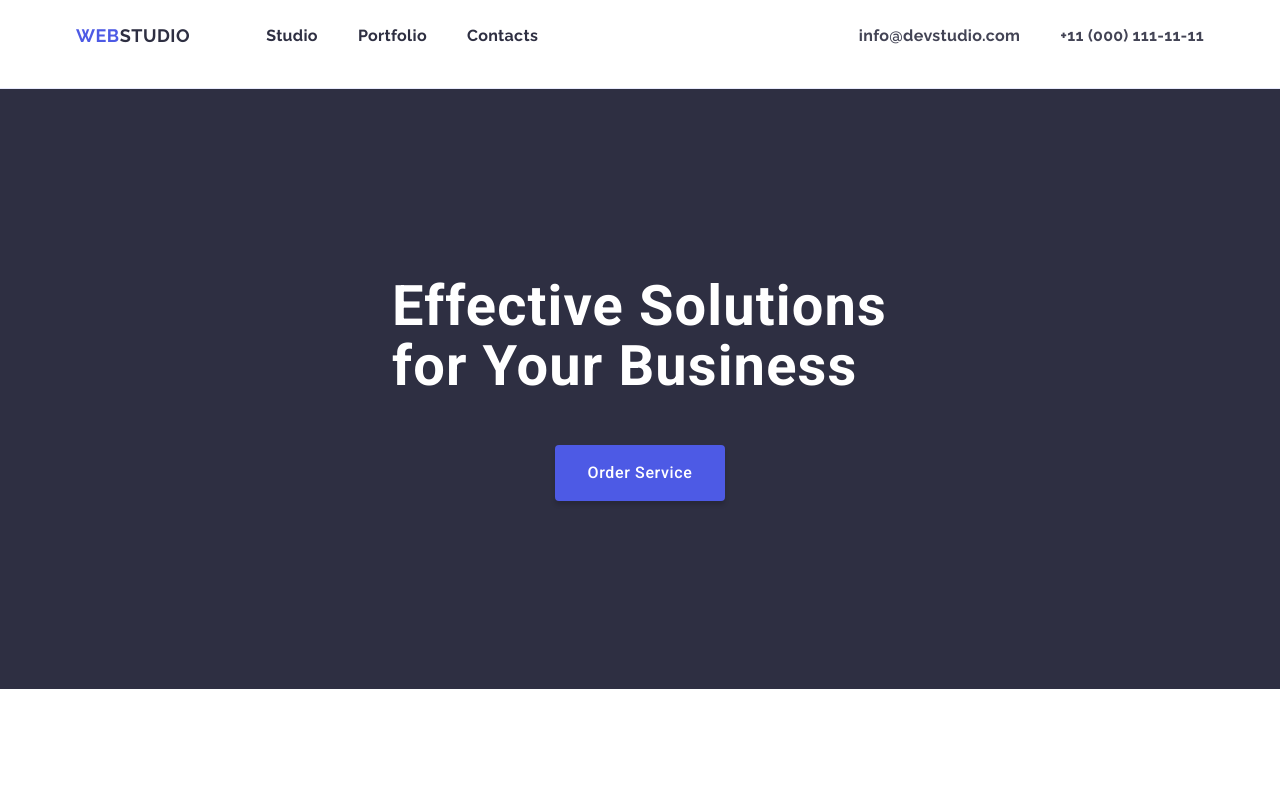
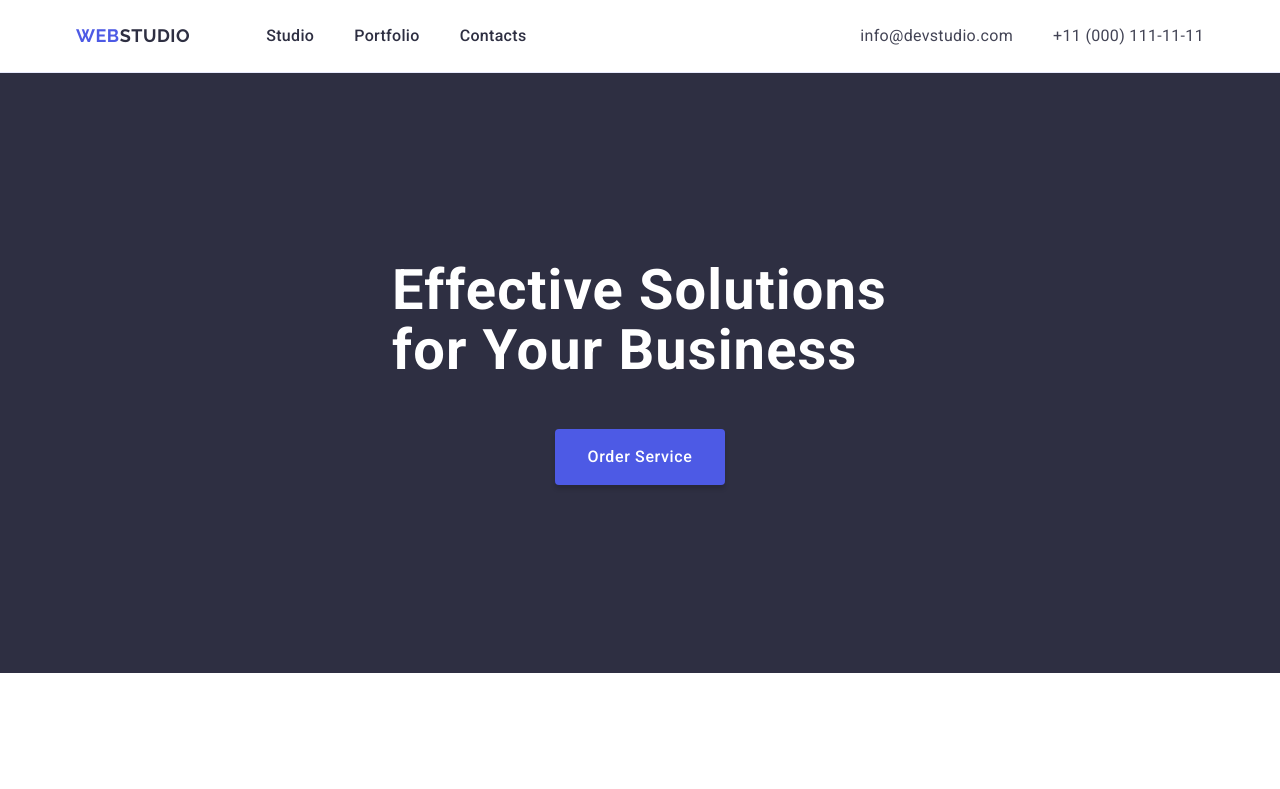
Before and after one commit to ihorborys/goit-markup-hw-03, a plain HTML site: page index.html in a window 1280 px wide. Shown: the top 789 px of the page. Drawn offline with nearby package versions, Linux system fonts and the light colour scheme.

Commit message:
Deleted: .container a, font-family in header, added: margin-top in footer-p, inline-block in logo

```diff
--- a/css/styles.css
+++ b/css/styles.css
@@ -66,7 +66,6 @@ body {
 
 /*header*/
 .header {
-    font-family: var(--second-family), sans-serif;
     color: var(--iris);
     border-bottom: 1px solid var(--cornflower);
     background-color: var(--white);
@@ -74,7 +73,6 @@ body {
 
 .header .container {
     display: flex;
-    /*justify-content: space-between;*/
     align-items: center;
 }
 
@@ -96,6 +94,8 @@ body {
     letter-spacing: 0.03em;
     text-transform: uppercase;
     color: var(--iris);
+    display: inline-block;
+    /*margin-bottom: 16px;*/
     margin-right: 76px;
 }
 
@@ -183,7 +183,7 @@ body {
     font-size: 56px;
     line-height: 1.07;
     letter-spacing: 0.02em;
-    padding-bottom: 48px;
+    margin-bottom: 48px;
     max-width: 496px;
 }
 
@@ -326,11 +326,6 @@ body {
     color: var(--cloud);
 }
 
-.container a {
-    display: inline-block;
-    margin-bottom: 16px;
-}
-
 .footer-p {
     font-family: "Roboto", sans-serif;
     font-weight: var(--font-weight-regular);
@@ -339,4 +334,5 @@ body {
     letter-spacing: 0.02em;
     color: var(--cloud);
     width: 264px;
+    margin-top: 16px;
 }
```
